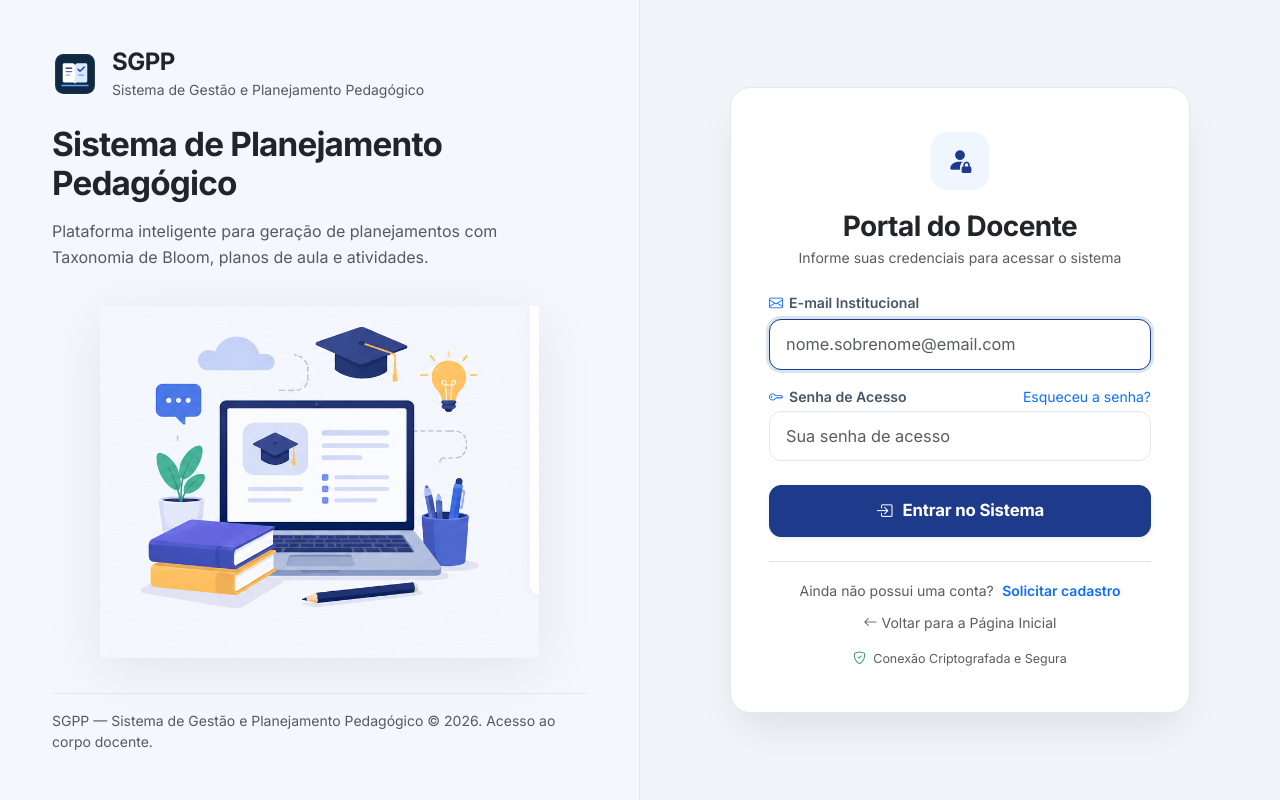
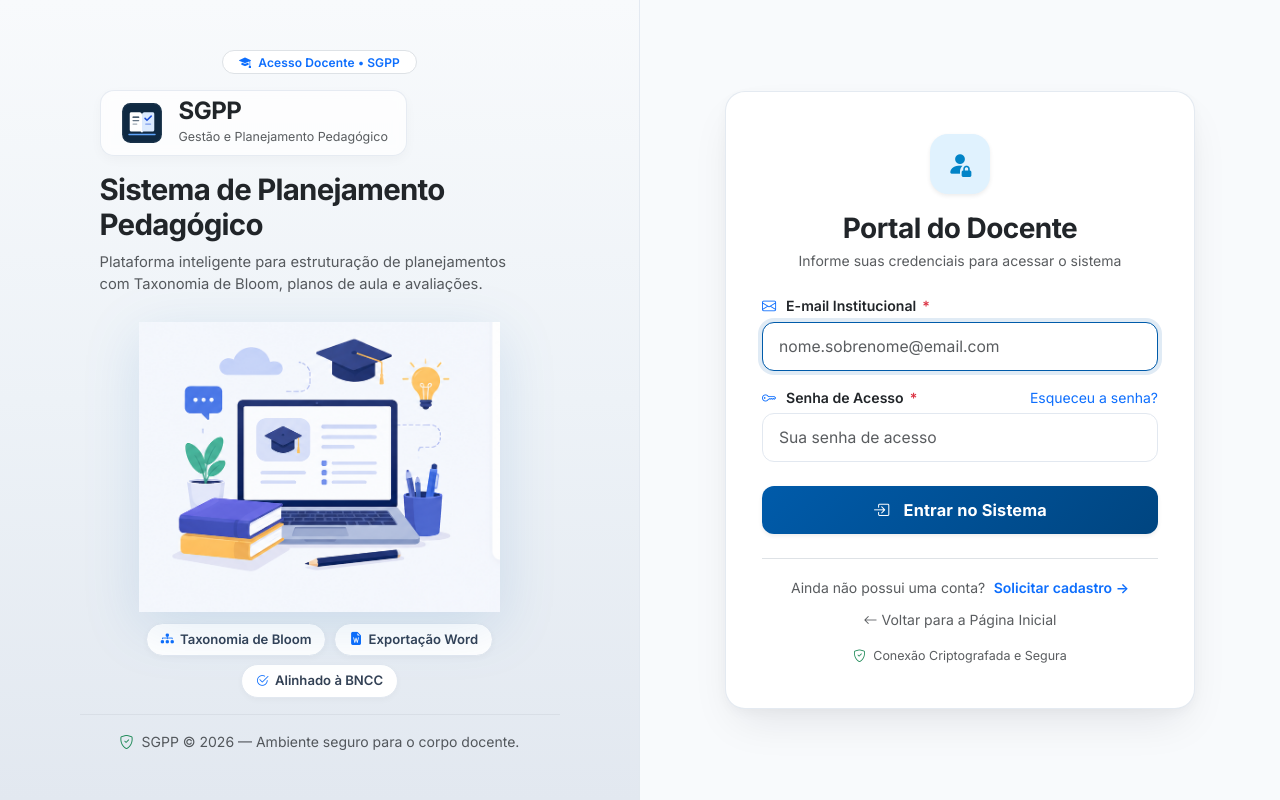
Before and after one commit to ronanferreira-sudo/gerador-atividades, a Flask app: page /login in a window 1280 px wide. Run offline with Flask 3, Linux system fonts and the light colour scheme.

Commit message:
fix(login): centraliza conteudo em cada painel e alinha brand com titulo

```diff
--- a/static/css/style.css
+++ b/static/css/style.css
@@ -571,99 +571,121 @@ h1, h2, h3, h4, h5, h6 {
 .auth-wrapper {
     min-height: 100vh;
     display: flex;
-    background: #f1f5f9;
+    background: #f8fafc;
 }
 
 .auth-sidebar {
-    background: #f4f7fd;
+    background: linear-gradient(180deg, #f8fafc 0%, #edf2f7 50%, #e2e8f0 100%);
     color: var(--text-primary);
-    padding: 48px 52px;
+    padding: 36px 32px;
     display: flex;
     flex-direction: column;
     justify-content: space-between;
+    align-items: center;
     position: relative;
-    border-right: 1px solid var(--border-color);
+    border-right: 1px solid rgba(226, 232, 240, 0.9);
     min-height: 100vh;
 }
 
 .auth-sidebar-content {
     display: flex;
     flex-direction: column;
+    align-items: center;
+    text-align: center;
     height: 100%;
-    max-width: 540px;
+    width: 100%;
+    max-width: 480px;
 }
 
 .auth-hero-copy {
-    max-width: 500px;
+    max-width: 460px;
+    text-align: left;
+    display: flex;
+    flex-direction: column;
+    align-items: flex-start;
 }
 
 .auth-main-title {
-    font-size: clamp(1.85rem, 2.6vw, 2.55rem);
-    line-height: 1.18;
+    font-size: clamp(1.75rem, 2.3vw, 2.35rem);
+    line-height: 1.2;
     letter-spacing: -0.025em;
+    font-weight: 800;
+    color: #0f172a;
 }
 
 .auth-main-subtitle {
-    font-size: clamp(0.98rem, 1.25vw, 1.12rem);
-    line-height: 1.6;
+    font-size: clamp(0.92rem, 1.15vw, 1.05rem);
+    line-height: 1.55;
+    color: #64748b;
+}
+
+.auth-illustration-container {
+    display: flex;
+    align-items: center;
+    justify-content: center;
+    padding: 16px 0;
+    width: 100%;
 }
 
 .auth-illustration {
     max-width: 82%;
-    max-height: 400px;
+    max-height: 290px;
     object-fit: contain;
-    filter: drop-shadow(0 12px 28px rgba(0, 0, 0, 0.07));
+    filter: drop-shadow(0 14px 28px rgba(0, 91, 170, 0.12));
     transition: transform 0.3s ease;
 }
 
 .auth-illustration:hover {
-    transform: translateY(-4px) scale(1.01);
+    transform: translateY(-4px) scale(1.02);
 }
 
 .auth-sidebar-brand {
-    display: flex;
+    display: inline-flex;
     align-items: center;
+    justify-content: center;
     gap: 14px;
-    margin-bottom: 24px;
+    margin-bottom: 20px;
+    padding: 8px 18px;
+    background: rgba(255, 255, 255, 0.75);
+    border: 1px solid rgba(226, 232, 240, 0.85);
+    border-radius: 14px;
+    box-shadow: 0 4px 12px rgba(15, 23, 42, 0.03);
+    backdrop-filter: blur(6px);
+    transition: all 0.25s ease;
 }
 
-.auth-sidebar-icon {
-    width: 46px;
-    height: 46px;
-    background: #005baa;
-    border-radius: 12px;
-    display: flex;
-    align-items: center;
-    justify-content: center;
-    font-size: 24px;
-    color: #ffffff;
-    box-shadow: 0 4px 15px rgba(0, 91, 170, 0.4);
+.auth-sidebar-brand:hover {
+    background: #ffffff;
+    box-shadow: 0 6px 18px rgba(0, 91, 170, 0.08);
+    transform: translateY(-1px);
 }
 
-.auth-feature-list {
-    display: flex;
-    flex-direction: column;
-    gap: 20px;
-    margin: 40px 0;
+.auth-sidebar-footer {
+    width: 100%;
+    max-width: 480px;
+    text-align: center;
 }
 
-.auth-feature-item {
-    display: flex;
-    align-items: flex-start;
-    gap: 14px;
+/* Pílulas de recursos no painel lateral */
+.auth-feature-pill {
+    display: inline-flex;
+    align-items: center;
+    gap: 6px;
+    background: #ffffff;
+    border: 1px solid #e2e8f0;
+    color: #334155;
+    padding: 6px 14px;
+    border-radius: 9999px;
+    font-size: 0.82rem;
+    font-weight: 600;
+    box-shadow: 0 2px 6px rgba(15, 23, 42, 0.03);
+    transition: all 0.2s ease;
 }
 
-.auth-feature-icon {
-    width: 36px;
-    height: 36px;
-    border-radius: 10px;
-    background: rgba(255, 255, 255, 0.12);
-    display: flex;
-    align-items: center;
-    justify-content: center;
-    color: #38bdf8;
-    font-size: 1.1rem;
-    flex-shrink: 0;
+.auth-feature-pill:hover {
+    border-color: #005baa;
+    color: #005baa;
+    transform: translateY(-1px);
 }
 
 .auth-main {
@@ -677,24 +699,88 @@ h1, h2, h3, h4, h5, h6 {
 .auth-card {
     background: #ffffff;
     width: 100%;
-    max-width: 460px;
+    max-width: 470px;
     border-radius: var(--radius-xl);
-    padding: 44px 38px;
-    box-shadow: 0 20px 40px -10px rgba(15, 23, 42, 0.1);
-    border: 1px solid var(--border-color);
+    padding: 42px 36px;
+    box-shadow: 0 20px 45px -12px rgba(15, 23, 42, 0.1), 0 4px 12px rgba(15, 23, 42, 0.03);
+    border: 1px solid rgba(226, 232, 240, 0.9);
 }
 
 .auth-card-icon {
-    width: 58px;
-    height: 58px;
-    border-radius: 16px;
-    background: var(--primary-light);
-    color: var(--primary);
+    width: 60px;
+    height: 60px;
+    border-radius: 18px;
+    background: #e0f2fe;
+    color: #0284c7;
     display: flex;
     align-items: center;
     justify-content: center;
     font-size: 26px;
-    margin: 0 auto 20px;
+    margin: 0 auto 18px;
+    box-shadow: 0 8px 16px -4px rgba(2, 132, 199, 0.2);
+}
+
+.auth-input {
+    border-radius: 12px;
+    border: 1.5px solid #e2e8f0;
+    padding: 12px 16px;
+    font-size: 0.98rem;
+    transition: all 0.2s ease;
+}
+
+.auth-input:focus {
+    border-color: #005baa;
+    box-shadow: 0 0 0 4px rgba(0, 91, 170, 0.12);
+}
+
+.auth-btn-submit {
+    height: 48px;
+    display: flex;
+    align-items: center;
+    justify-content: center;
+    border-radius: 12px;
+    font-size: 1.02rem;
+    letter-spacing: 0.01em;
+    background: linear-gradient(135deg, #005baa 0%, #004580 100%);
+    border: none;
+    box-shadow: 0 8px 18px rgba(0, 91, 170, 0.25);
+    transition: all 0.25s ease;
+}
+
+.auth-btn-submit:hover {
+    background: linear-gradient(135deg, #004d90 0%, #003766 100%);
+    transform: translateY(-1px);
+    box-shadow: 0 10px 22px rgba(0, 91, 170, 0.35);
+}
+
+/* ============================================================
+   CENTRALIZAÇÃO EM TELAS DESKTOP (LG+)
+   Cada painel centraliza seu conteúdo dentro do próprio bloco
+   ============================================================ */
+@media (min-width: 992px) {
+    .auth-sidebar {
+        align-items: center;
+        padding: 48px 40px;
+    }
+
+    .auth-sidebar-content {
+        margin-right: 0;
+        align-items: center;
+    }
+
+    .auth-sidebar-footer {
+        margin-right: 0;
+        text-align: center;
+    }
+
+    .auth-main {
+        justify-content: center;
+        padding: 40px 40px;
+    }
+
+    .auth-card {
+        margin-left: 0;
+    }
 }
 
 /* ============================================================
--- a/templates/login.html
+++ b/templates/login.html
@@ -23,42 +23,52 @@
     <div class="container-fluid p-0">
         <div class="row g-0 auth-wrapper">
 
-            <!-- PAINEL ESQUERDO (TÍTULOS E SUBTÍTULOS PERFEITAMENTE ALINHADOS) -->
+            <!-- PAINEL ESQUERDO (CENTRALIZADO E INTEGRADO) -->
             <div class="col-lg-6 auth-sidebar d-none d-lg-flex">
                 <div class="auth-sidebar-content">
-                    <a href="/" class="auth-sidebar-brand text-decoration-none">
-                        <img src="{{ url_for('static', filename='img/logo_sgp_icon.svg') }}?v=4" alt="Logo SGPP" width="46" height="46">
-                        <div class="text-start">
-                            <h4 class="mb-0 fw-bold text-dark">SGPP</h4>
-                            <span class="text-muted small">Sistema de Gestão e Planejamento Pedagógico</span>
-                        </div>
-                    </a>
+                    <div class="mb-3">
+                        <span class="badge bg-white text-primary border shadow-xs px-3 py-1.5 rounded-pill fw-semibold">
+                            <i class="bi bi-mortarboard-fill me-1"></i> Acesso Docente &bull; SGPP
+                        </span>
+                    </div>
 
-                    <div class="auth-hero-copy text-start">
-                        <h1 class="auth-main-title fw-bold text-dark mb-3">
+                    <div class="auth-hero-copy mb-3" style="text-align: left; max-width: 440px; width: 100%;">
+                        <a href="/" class="auth-sidebar-brand text-decoration-none mb-3" style="align-self: flex-start; justify-content: flex-start;">
+                            <img src="{{ url_for('static', filename='img/logo_sgp_icon.svg') }}?v=4" alt="Logo SGPP" width="46" height="46">
+                            <div class="text-start">
+                                <h4 class="mb-0 fw-bold text-dark lh-1">SGPP</h4>
+                                <span class="text-muted small" style="font-size: 0.78rem;">Gestão e Planejamento Pedagógico</span>
+                            </div>
+                        </a>
+                        <h1 class="auth-main-title fw-bold text-dark mb-2">
                             Sistema de Planejamento Pedagógico
                         </h1>
                         <p class="auth-main-subtitle text-muted mb-0">
-                            Plataforma inteligente para geração de planejamentos com Taxonomia de Bloom, planos de aula e atividades.
+                            Plataforma inteligente para estruturação de planejamentos com Taxonomia de Bloom, planos de aula e avaliações.
                         </p>
                     </div>
 
-                    <!-- Ilustração centralizada verticalmente no espaço restante -->
-                    <div class="text-center my-auto py-3">
+                    <div class="auth-illustration-container text-center my-auto py-2">
                         <img src="{{ url_for('static', filename='img/computador.png') }}"
                              alt="Sistema de Planejamento Pedagógico"
                              class="img-fluid auth-illustration">
                     </div>
+
+                    <div class="d-flex flex-wrap justify-content-center gap-2 mb-3">
+                        <span class="auth-feature-pill"><i class="bi bi-diagram-3-fill text-primary"></i> Taxonomia de Bloom</span>
+                        <span class="auth-feature-pill"><i class="bi bi-file-earmark-word-fill text-primary"></i> Exportação Word</span>
+                        <span class="auth-feature-pill"><i class="bi bi-check2-circle text-primary"></i> Alinhado à BNCC</span>
+                    </div>
                 </div>
 
-                <div class="pt-3 border-top border-secondary border-opacity-10 text-muted small text-start">
-                    SGPP &mdash; Sistema de Gestão e Planejamento Pedagógico &copy; 2026. Acesso ao corpo docente.
+                <div class="auth-sidebar-footer pt-3 border-top border-secondary border-opacity-10 text-muted small text-center">
+                    <i class="bi bi-shield-check text-success me-1"></i> SGPP &copy; 2026 &mdash; Ambiente seguro para o corpo docente.
                 </div>
             </div>
 
             <!-- PAINEL DIREITO (FORMULÁRIO DE LOGIN) -->
             <div class="col-12 col-lg-6 auth-main">
-                <div class="w-100" style="max-width: 460px;">
+                <div class="w-100" style="max-width: 470px;">
 
                     <!-- Cabeçalho Mobile/Tablet (visível em telas menores que 992px) -->
                     <div class="d-flex d-lg-none align-items-center justify-content-center gap-3 mb-4 text-start">
@@ -73,7 +83,7 @@
 
                     <div class="auth-card">
                         <div class="text-center mb-4">
-                            <div class="auth-card-icon">
+                            <div class="auth-card-icon shadow-sm">
                                 <i class="bi bi-person-fill-lock"></i>
                             </div>
                             <h2 class="fw-bold mb-1 text-dark fs-3">Portal do Docente</h2>
@@ -81,50 +91,50 @@
                         </div>
 
                         {% if erro %}
-                        <div class="alert alert-danger py-2 px-3 mb-4 d-flex align-items-center gap-2 small rounded-3" role="alert">
-                            <i class="bi bi-exclamation-triangle-fill fs-5"></i>
+                        <div class="alert alert-danger py-2.5 px-3 mb-4 d-flex align-items-center gap-2 small rounded-3 shadow-xs border-danger-subtle" role="alert">
+                            <i class="bi bi-exclamation-triangle-fill fs-5 text-danger flex-shrink-0"></i>
                             <div>{{ erro }}</div>
                         </div>
                         {% endif %}
 
                         {% if request.args.get('sucesso') == 'senha_redefinida' %}
-                        <div class="alert alert-success py-2 px-3 mb-4 d-flex align-items-center gap-2 small rounded-3" role="alert">
-                            <i class="bi bi-check-circle-fill fs-5 text-success"></i>
+                        <div class="alert alert-success py-2.5 px-3 mb-4 d-flex align-items-center gap-2 small rounded-3 shadow-xs border-success-subtle" role="alert">
+                            <i class="bi bi-check-circle-fill fs-5 text-success flex-shrink-0"></i>
                             <div>Sua senha foi redefinida com sucesso! Entre com a nova senha.</div>
                         </div>
                         {% endif %}
 
                         <form method="POST">
                             <div class="mb-3">
-                                <label class="form-label">
-                                    <i class="bi bi-envelope text-primary"></i> E-mail Institucional
+                                <label class="form-label fw-semibold text-dark small">
+                                    <i class="bi bi-envelope text-primary me-1"></i> E-mail Institucional <span class="text-danger">*</span>
                                 </label>
-                                <input type="email" name="email" class="form-control form-control-lg"
-                                       placeholder="nome.sobrenome@email.com" required autofocus>
+                                <input type="email" name="email" class="form-control form-control-lg auth-input"
+                                       placeholder="nome.sobrenome@email.com" required autofocus autocomplete="email">
                             </div>
 
                             <div class="mb-4">
                                 <div class="d-flex justify-content-between align-items-center mb-1 flex-wrap gap-1">
-                                    <label class="form-label mb-0">
-                                        <i class="bi bi-key text-primary"></i> Senha de Acesso
+                                    <label class="form-label fw-semibold text-dark small mb-0">
+                                        <i class="bi bi-key text-primary me-1"></i> Senha de Acesso <span class="text-danger">*</span>
                                     </label>
                                     <a href="/redefinir_senha" class="text-primary text-decoration-none small">
                                         Esqueceu a senha?
                                     </a>
                                 </div>
-                                <input type="password" name="senha" class="form-control form-control-lg"
-                                       placeholder="Sua senha de acesso" required>
+                                <input type="password" name="senha" class="form-control form-control-lg auth-input"
+                                       placeholder="Sua senha de acesso" required autocomplete="current-password">
                             </div>
 
-                            <button type="submit" class="btn btn-primary btn-lg w-100 fw-bold shadow-sm">
-                                <i class="bi bi-box-arrow-in-right"></i> Entrar no Sistema
+                            <button type="submit" class="btn btn-primary btn-lg w-100 fw-bold shadow-sm auth-btn-submit">
+                                <i class="bi bi-box-arrow-in-right me-1"></i> Entrar no Sistema
                             </button>
                         </form>
 
                         <div class="text-center mt-4 pt-3 border-top">
                             <span class="text-muted small">Ainda não possui uma conta?</span>
                             <a href="/cadastro" class="fw-semibold text-primary text-decoration-none ms-1 small">
-                                Solicitar cadastro
+                                Solicitar cadastro &rarr;
                             </a>
                             <div class="mt-2">
                                 <a href="/" class="text-muted text-decoration-none small">
```
